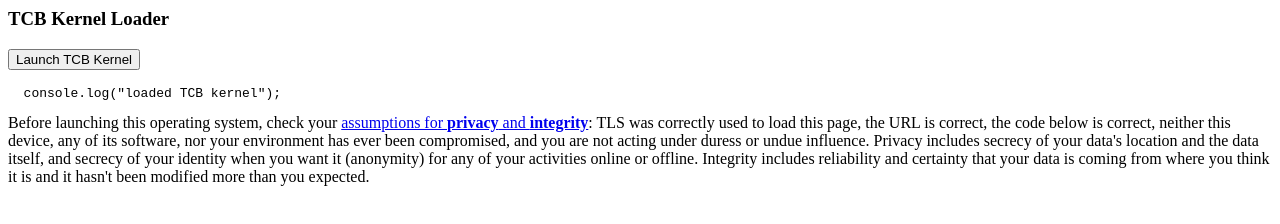
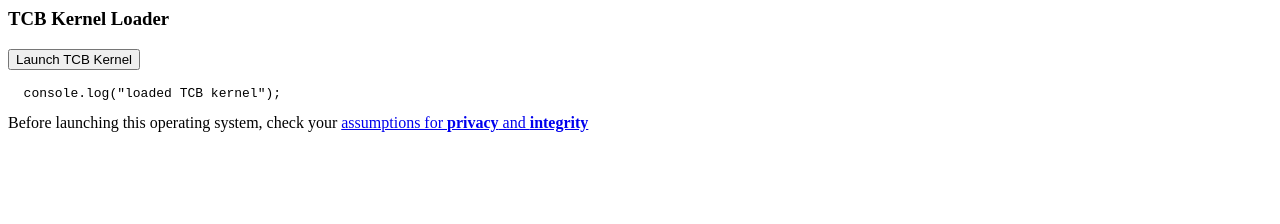
Before and after one commit to diakopter/_, a plain HTML site: page index.html in a window 1280 px wide. Drawn offline with Linux system fonts and the light colour scheme.

Commit message:
Update index.html

```diff
--- a/index.html
+++ b/index.html
@@ -11,7 +11,7 @@
 <pre id="tcbkernel">
   console.log("loaded TCB kernel");
 </pre>
-Before launching this operating system, check your <a href="#" onclick="document.getElementById('warning').style.visibility='display'"</a>assumptions for <strong>privacy</strong> and <strong>integrity</strong></a><span id="warning">: TLS was correctly used to load this page, the URL is correct, the code below is correct, neither this device, any of its software, nor your environment has ever been compromised, and you are not acting under duress or undue influence. Privacy includes secrecy of your data's location and the data itself, and secrecy of your identity when you want it (anonymity) for any of your activities online or offline. Integrity includes reliability and certainty that your data is coming from where you think it is and it hasn't been modified more than you expected.</span>
+Before launching this operating system, check your <a href="#" onclick="document.getElementById('warning').style.visibility='display'"</a>assumptions for <strong>privacy</strong> and <strong>integrity</strong></a><span id="warning" style="display:none">: TLS was correctly used to load this page, the URL is correct, the code below is correct, neither this device, any of its software, nor your environment has ever been compromised, and you are not acting under duress or undue influence. Privacy includes secrecy of your data's location and the data itself, and secrecy of your identity when you want it (anonymity) for any of your activities online or offline. Integrity includes reliability and certainty that your data is coming from where you think it is and it hasn't been modified more than you expected.</span>
 </p>
 </body>
 </html>
```
